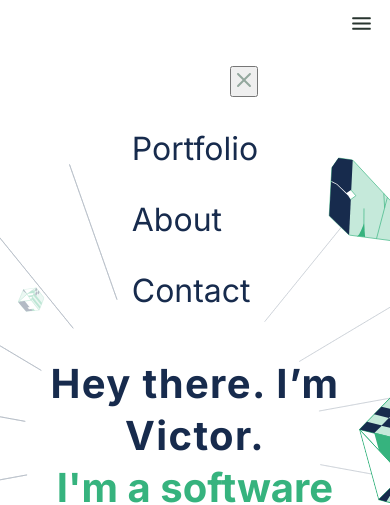
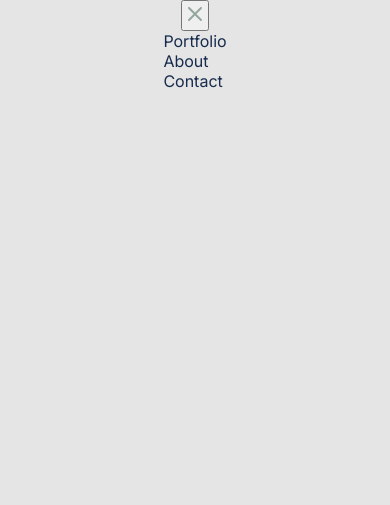
Before and after one commit to victormc13/victormc13.github.io, a website: page index.html in a window 390 px wide. Shown: the top 505 px of the page. Drawn offline with Linux system fonts and the light colour scheme.

Commit message:
Add menu-mobile class

```diff
--- a/style.css
+++ b/style.css
@@ -80,27 +80,15 @@ h1::after {
   cursor: pointer;
 }
 
-.menu-mobile-content {
-  padding: 1rem;
+.menu-mobile {
+  position: fixed;
+  z-index: 999;
   width: 100%;
-  height: 95%;
-  gap: 2rem;
-  border-bottom-left-radius: 3rem;
-  border-bottom-right-radius: 3rem;
-  background-color: var(--primary-white-light);
-}
-
-.menu-mobile .close-btn {
-  align-self: flex-end;
-}
-
-.menu-options {
-  display: flex;
-  flex-direction: column;
-  gap: 2rem;
-  font-size: 2rem;
-  align-self: flex-start;
-  align-items: flex-start;
+  height: 100%;
+  gap: 3rem;
+  border-bottom: 1px solid white;
+  background-color: #e5e5e5;
+  mix-blend-mode: normal;
 }
 
 .flex-column {
```
